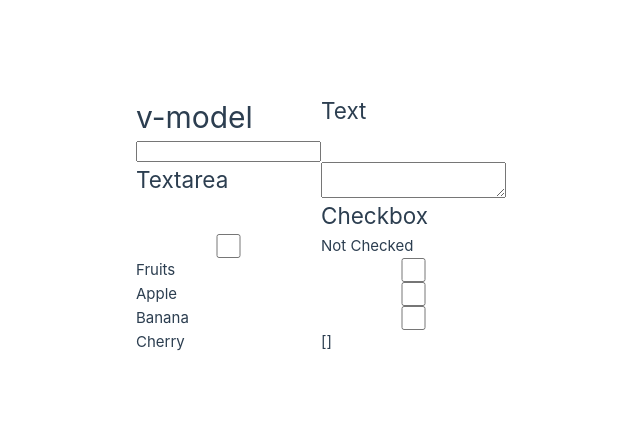
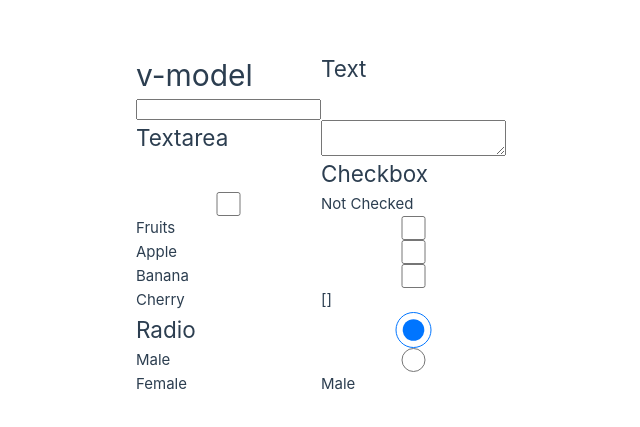
Before and after one commit to 2630-Daichi-Inoue/vue-lesson, a Vue app: page / in a window 1280 px wide. Shown: the part 177-604 px from the top of the page, without its empty margins (319-959 px from the left). Built offline with nearby package versions, Linux system fonts and the light colour scheme.

Commit message:
lesson 100

```diff
--- a/src/App.vue
+++ b/src/App.vue
@@ -4,6 +4,7 @@ const userInput = ref('')
 const message = ref('')
 const checked = ref('Not Checked')
 const fruits = ref([])
+const gender = ref('Male')
 
 </script>
 <template>
@@ -28,4 +29,11 @@ const fruits = ref([])
   <input id="Cherry" v-model="fruits" type="checkbox" value="Cherry" />
   <label for="Cherry">Cherry</label>
   <p>{{ fruits }}</p>
+
+  <h2>Radio</h2>
+  <input id="Male" v-model="gender" type="radio" value="Male" />
+  <label for="Male">Male</label>
+  <input id="Female" v-model="gender" type="radio" value="Female" />
+  <label for="Female">Female</label>
+  <p>{{ gender }}</p>
 </template>
```
